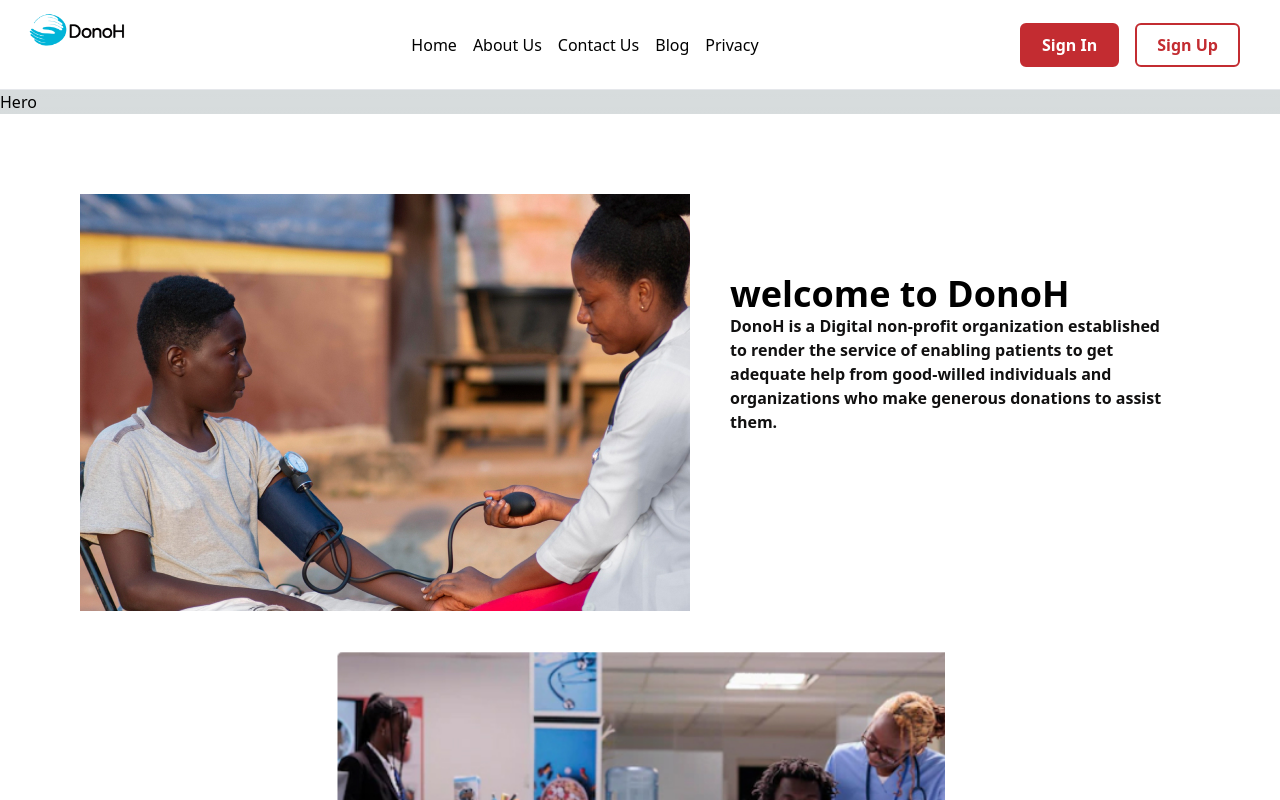
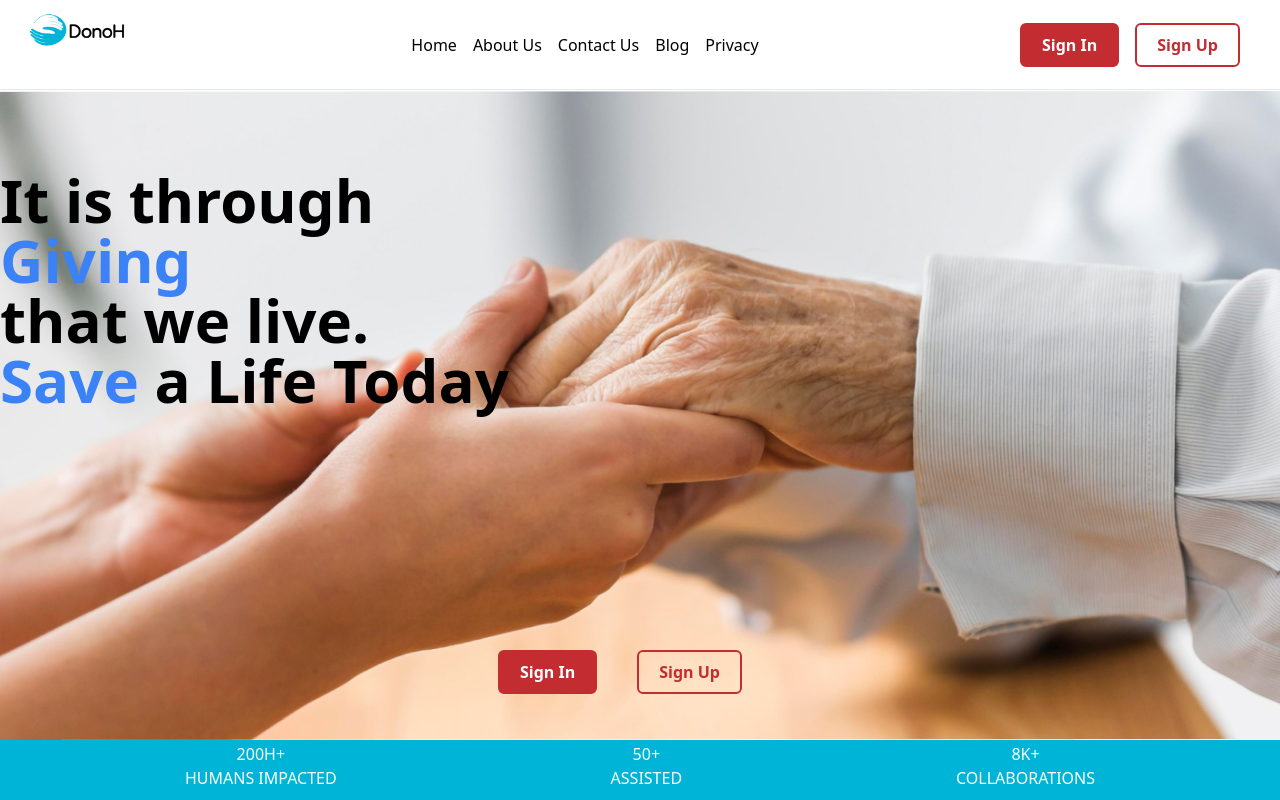
Before and after one commit to Passyswatz/donnoh-web-app, a Next.js app: page / in a window 1280 px wide. Shown: the top 800 px of the page. Built offline with nearby package versions, Linux system fonts and the light colour scheme.

Commit message:
home page

```diff
--- a/components/Hero.tsx
+++ b/components/Hero.tsx
@@ -1,8 +1,75 @@
 'use client';
+import Image from 'next/image'
+import CustomButton  from "./CustomButton"
 
 const Hero = () => {
+
+  const signUp = () => {
+
+  }
+
+
+  const signIn = () => {
+
+  }
+
   return (
-    <div>Hero</div>
+    <div className="relative h-[650px]">
+      <Image
+        src="/hero.jpg"
+        alt="hero"
+        layout="fill"
+        objectFit="cover"
+        objectPosition="center"
+        className="z-0"
+      />
+
+
+<div className="pt-20 absolute " >
+      <h1 className='font-montserrat font-semibold   text-6xl  '>
+          It is through<br/> <span className='text-blue-500'>Giving</span> <br/>that we live.
+        </h1>
+
+        <h2 className='font-montserrat font-semibold  text-6xl'>
+          <span className='text-blue-500'>Save</span> a Life Today
+        </h2>
+      </div>
+
+
+      <div className='flex justify-center item center gap-10 relative pt-[35rem]'>
+      <CustomButton
+      title="Sign In"
+      btnType='submit'
+  containerStyle="bg-[#C32C31] px-5 py-2 border-2 text-white border-[#C32C31] font-bold hover:bg-transparent hover:text-[#C32C31] rounded-md"
+  handleClick={signIn}/>
+      <CustomButton
+  title="Sign Up"
+  btnType='submit'
+      containerStyle="bg-transparent px-5 py-2 border-2 border-[#C32C31] text-[#C32C31] font-bold hover:bg-[#C32C31] hover:text-white rounded-md mr-10"
+  handleClick={signUp}/>
+      </div>
+
+        <div className="bg-[#00B4D8] h-[144px] flex justify-around p-12 m-auto text-white text-center font-montserrat" >
+
+          <div className="">
+                <h3>200H+</h3>
+                <p>HUMANS IMPACTED</p>
+          </div>
+
+          <div className="">
+                <h3>50+</h3>
+                <p>ASSISTED</p>
+          </div>
+
+          <div className="">
+                <h3>8K+</h3>
+                <p>COLLABORATIONS</p>
+          </div>
+
+        </div>
+    </div>
+
+
   )
 }
 
--- a/components/Welcome.tsx
+++ b/components/Welcome.tsx
@@ -4,19 +4,19 @@ import Image from 'next/image'
 const Welcome = () => {
   return (
     <div className="bg-white h-[2296px] pt-20 pl-20 pr-20 w-full">
-        <div className="flex flex-row flex-wrap">
+        <div className="flex flex-row justify-center item-center flex-wrap">
 
               <Image
             src="/med.jpg"
             alt='logo'
             width={610}
             height={417}
-            className='object-contain'/>
+            className='w-full'/>
 
             <div className=' pl-10 pt-20  '>
-                <h2 className='font-montserrat font-semibold text-left text-4xl max-w-[380px]  '>welcome to DonoH</h2>
+                <h2 className='font-montserrat font-semibold text-left text-4xl   '>welcome to DonoH</h2>
 
-                <p className=' font-montserrat text-left text-[#111010] font-semibold max-w-[440px]'> DonoH is a Digital non-profit organization established to render
+                <p className=' font-montserrat text-left text-[#111010] font-semibold '> DonoH is a Digital non-profit organization established to render
                      the service of enabling patients to get
             adequate help from good-willed individuals and organizations who make generous
              donations to assist them.</p>
```
Also changed, not shown: components/Footer.tsx (+7 -3 lines).
